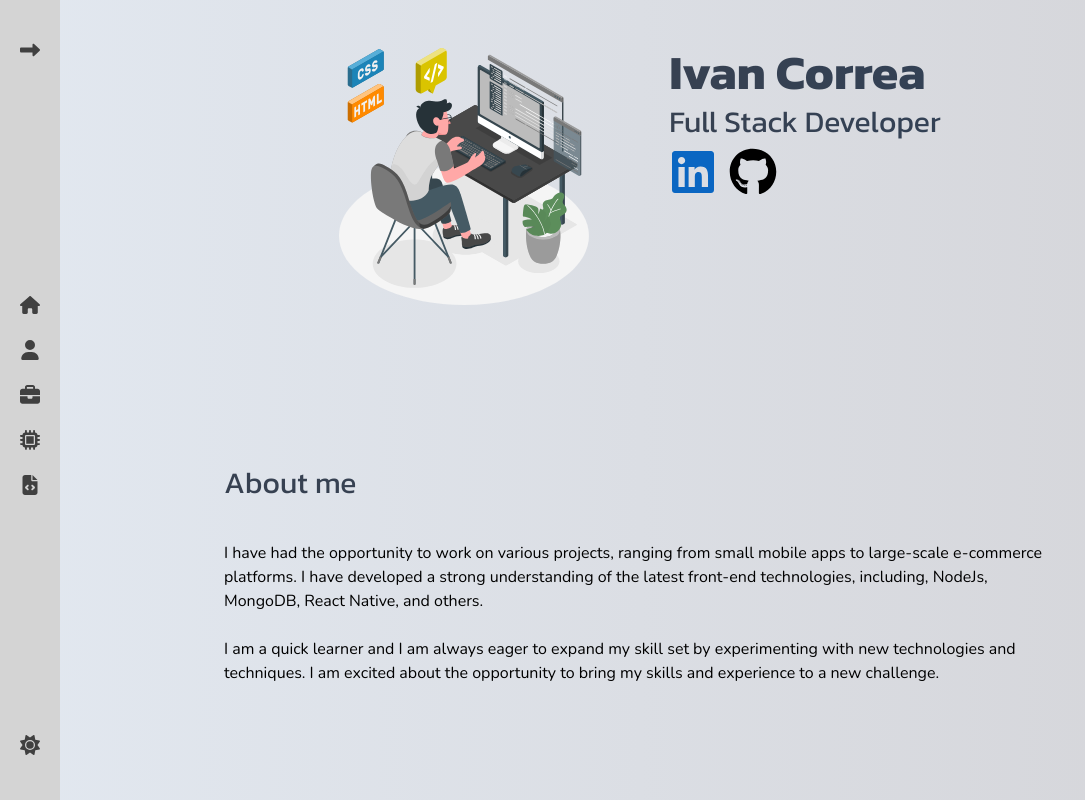
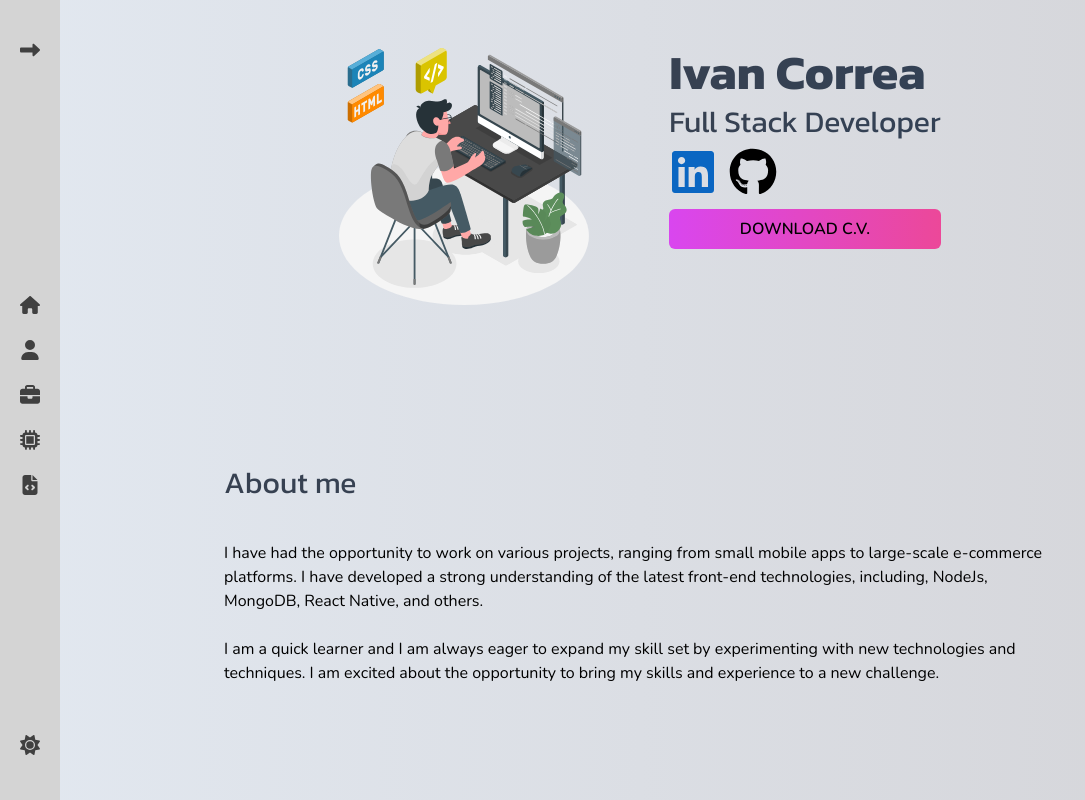
Before and after one commit to IvanMCorrea/dev_portfolio, a Next.js app: page / in a window 1280 px wide. Shown: the top 800 px of the page, without its empty margins (0-1085 px from the left). Built offline with nearby package versions, Linux system fonts and the light colour scheme.

Commit message:
Add download resume

```diff
--- a/app/_components/Landing.tsx
+++ b/app/_components/Landing.tsx
@@ -51,6 +51,13 @@ const Landing = () => {
               </a>
             ))}
         </div>
+        <a
+          href="assets/cv/CV.docx.pdf"
+          download="C.V. Ivan Correa.pdf"
+          className="font-semibold bg-gradient-to-r from-fuchsia-500 to-pink-500 py-2 px-4 rounded-md mb-2 text-center uppercase hover:scale-110 transition-all ease-in-out duration-300"
+        >
+          Download C.V.
+        </a>
       </section>
     </header>
   );
```
Also changed, not shown: 1 other file (tests, documents, lock files or other folders).
